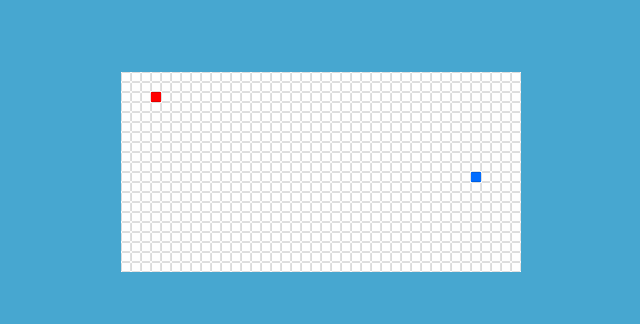
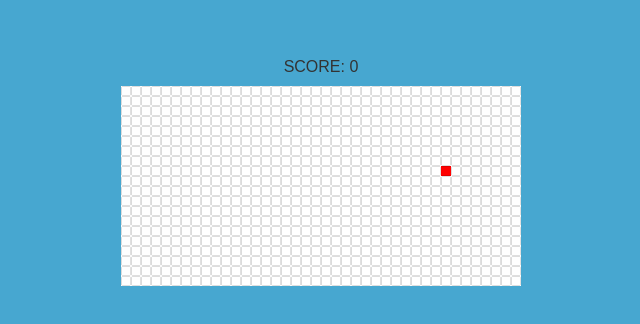
Before and after one commit to Sergioamjr/snakegame-ts, a React (Create React App) app: page / in a window 1280 px wide. Shown: the part 228-552 px from the top of the page, without its empty margins (319-959 px from the left). Built offline with nearby package versions, Linux system fonts and the light colour scheme.

Commit message:
Finished game

```diff
--- a/src/App.tsx
+++ b/src/App.tsx
@@ -1,15 +1,20 @@
 import React from "react";
 import GameArea from "./components/GameArea";
 import _get from "lodash/get";
-import { swithNewDirection, updateSnakeHistory } from "./utils";
+import {
+  swithNewDirection,
+  updateSnakeHistory,
+  generateRandomPoint
+} from "./utils";
 
 const stateDefault = {
   direction: "right",
-  time: 500,
+  time: 100,
   history: {
-    position_1: [400 / 2, 200 / 2]
+    position_1: [400 / 2, 200 / 2],
+    position_2: [400 / 2 - 10, 200 / 2]
   },
-  point: [30, 20]
+  target: generateRandomPoint()
 };
 
 interface State {
@@ -18,7 +23,7 @@ interface State {
   history: {
     [k: string]: Array<Number>;
   };
-  point: Array<Number>;
+  target: Array<Number>;
 }
 
 class App extends React.Component<{}, State> {
@@ -35,20 +40,28 @@ class App extends React.Component<{}, State> {
     document.removeEventListener("keydown", this.updateDirectionHandler);
   };
 
-  // componentDidUpdate = (_prevProps: {}, prevState: State) => {
-  //   if (prevState.history !== this.state.history) {
-  //     this.gameHasBeenOvered();
-  //   }
-  // };
+  componentDidUpdate = (_prevProps: {}, prevState: State) => {
+    if (prevState.history !== this.state.history) {
+      this.addNewPoint();
+    }
+  };
 
-  // gameHasBeenOvered = () => {
-  //   const {
-  //     snake: { x, y }
-  //   } = this.state;
-  //   if (x < 0 || x >= 400 || y < 0 || y >= 200) {
-  //     console.log("Game Over");
-  //   }
-  // };
+  addNewPoint = () => {
+    const historyLength = Object.values(this.state.history).length;
+    const [x, y] = Object.values(this.state.history)[0];
+    const [lastX, lastY] = Object.values(this.state.history)[historyLength - 1];
+    const [pointX, pointY] = this.state.target;
+    if (x === pointX && y === pointY) {
+      let newHistory = {
+        ...this.state.history,
+        [`position_${historyLength + 1}`]: [lastX, lastY]
+      };
+      this.setState({
+        target: generateRandomPoint(),
+        history: newHistory
+      });
+    }
+  };
 
   updateDirectionHandler = (event: KeyboardEvent) => {
     const code = _get(event, "code", "");
@@ -83,18 +96,19 @@ class App extends React.Component<{}, State> {
   };
 
   render() {
-    const { history, point } = this.state;
-    const [pointX, pointY] = point;
+    const { history, target } = this.state;
+    const [pointX, pointY] = target;
     return (
+      <React.Fragment>
+        <p className="points">Score: {Object.keys(history).length - 2}</p>
         <GameArea>
-        {pointX && pointY && (
           <div
             className="snake snake-point"
             style={{
               transform: `translate(${pointX}px, ${pointY}px)`
             }}
           ></div>
-        )}
+
           {Object.entries(history).map(([name, values]) => {
             const [x, y] = values;
             return (
@@ -108,6 +122,7 @@ class App extends React.Component<{}, State> {
             );
           })}
         </GameArea>
+      </React.Fragment>
     );
   }
 }
--- a/src/components/GameArea/GameArea.scss
+++ b/src/components/GameArea/GameArea.scss
@@ -1,7 +1,6 @@
 .game-area {
   width: 400px;
   height: 200px;
-  margin: auto;
   position: relative;
   overflow: hidden;
   background: #fff;
@@ -28,4 +27,7 @@
   height: 100vh;
   background: #47a7d0;
   display: flex;
+  align-items: center;
+  flex-direction: column;
+  justify-content: center;
 }
--- a/src/components/GameArea/GameArea.tsx
+++ b/src/components/GameArea/GameArea.tsx
@@ -1,7 +1,9 @@
 import * as React from "react";
 import "./GameArea.scss";
 
-const GameArea: React.FC = props => {
+type Props = {};
+
+const GameArea: React.FC<Props> = props => {
   return <div className="game-area">{props.children}</div>;
 };
 
--- a/src/style/app.scss
+++ b/src/style/app.scss
@@ -11,7 +11,16 @@
   transform: translate(0px, 0px);
   font-size: 0;
   position: absolute;
+  transition: transform ease 0.1s;
   &-point {
     background: red;
+    transition: none;
   }
 }
+
+.points {
+  color: #333;
+  margin-bottom: 10px;
+  text-transform: uppercase;
+  font-family: sans-serif;
+}
--- a/src/utils/index.ts
+++ b/src/utils/index.ts
@@ -50,3 +50,14 @@ export const updateSnakeHistory = ({
     y: previusY
   };
 };
+
+export const generateRandomPoint = (): Array<Number> => {
+  const maxX = 390,
+    minX = 0,
+    maxY = 190,
+    minY = 0;
+
+  const X = Math.round((Math.random() * (maxX - minX) + minX) / 10) * 10;
+  const Y = Math.round((Math.random() * (maxY - minY) + minY) / 10) * 10;
+  return [X, Y];
+};
```
Lines whose indentation alone changed are shown as unchanged.
